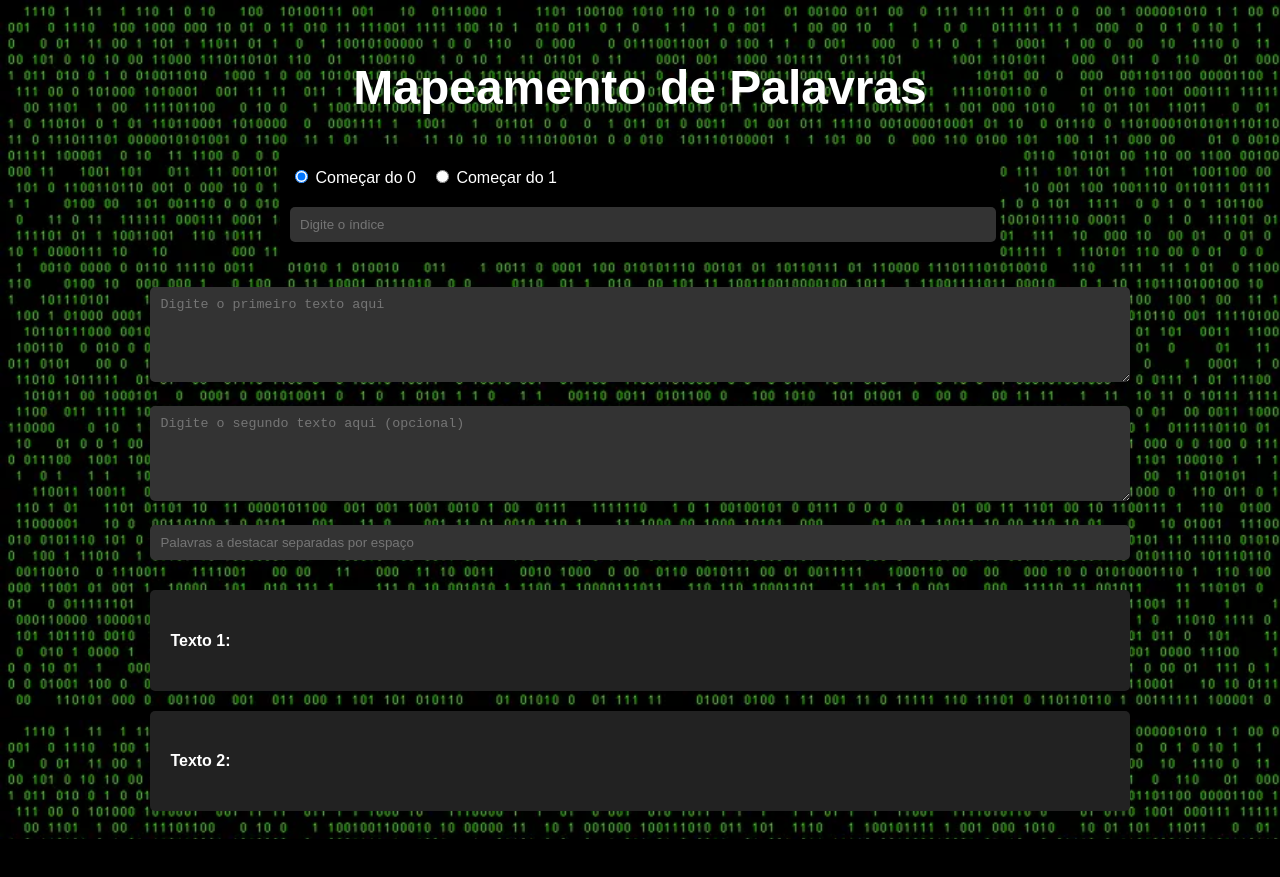
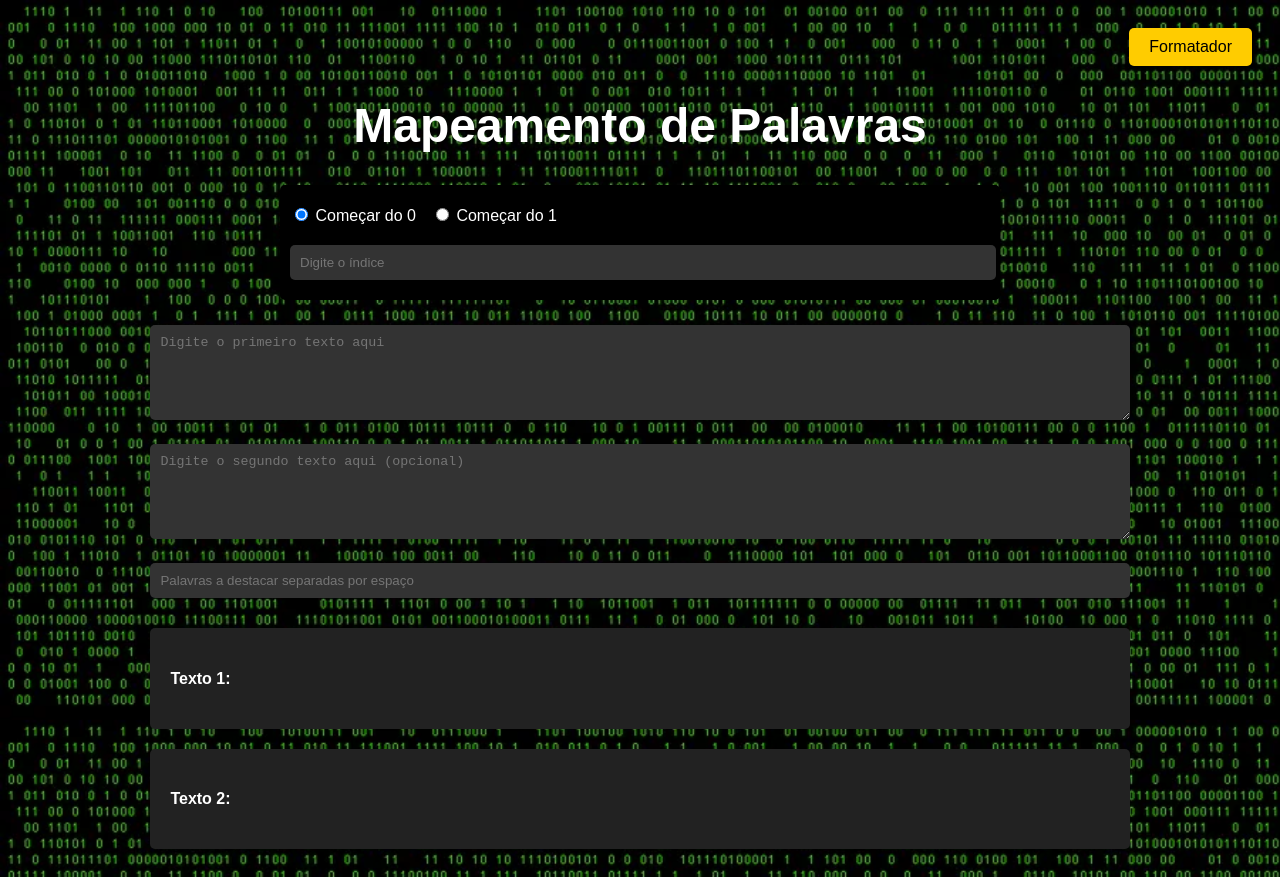
Before and after one commit to SniperCamper/mapeadorcacatal, a plain HTML site: page index.html in a window 1280 px wide. Before the commit the page ends 839 px from the top, so only its background shows below. Drawn offline with Linux system fonts and the light colour scheme.

Commit message:
Mapeador de palavras

```diff
--- a/index.html
+++ b/index.html
@@ -20,6 +20,25 @@
         .container {
             width: 80%;
             max-width: 1400px;
+        }
+        .header {
+            width: 100%;
+            display: flex;
+            justify-content: flex-end;
+        }
+        .header button {
+            background-color: #ffcc00;
+            color: #000000;
+            border: none;
+            padding: 10px 20px;
+            font-size: 1em;
+            cursor: pointer;
+            border-radius: 5px;
+            box-shadow: 0 5px 10px rgba(0, 0, 0, 0.3);
+            transition: background-color 0.3s ease;
+        }
+        .header button:hover {
+            background-color: #e6b800;
         }
         h1 {
             text-align: center;
@@ -66,6 +85,9 @@
     </style>
 </head>
 <body>
+    <div class="header">
+        <button onclick="window.location.href='formatador.html'">Formatador</button>
+    </div>
     <div class="container">
         <h1>Mapeamento de Palavras</h1>
 
```
